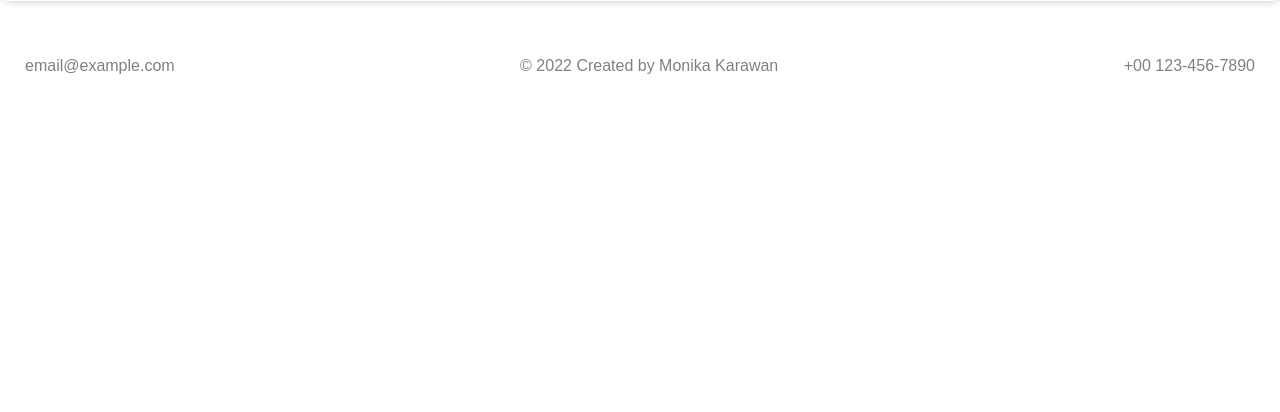
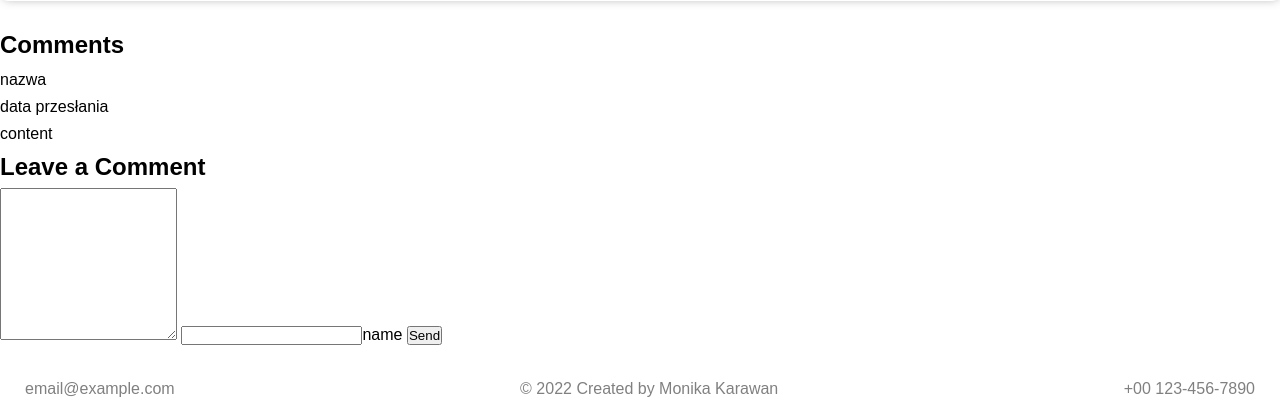
Before and after one commit to mkarawan/interior-design, a Django app: template blog/templates/blog/article.html in a window 1280 px wide. Shown: the part 1440-1852 px from the top of the page. Before the commit the page ends 1514 px from the top, so only its background shows below. Run offline with Django 4.2, Linux system fonts and the light colour scheme; the template is opened without the code that fills it: most values are stand-ins (such as "Sample title", 1, 10 or a date in 2020); grey boxes marked "Sample" are stand-in pictures.

Commit message:
templates and slug updates

```diff
--- a/blog/admin.py
+++ b/blog/admin.py
@@ -1,8 +1,6 @@
 from django.contrib import admin
 from . import models
 
+
 admin.site.register(models.Post)
 admin.site.register(models.Category)
-
-
-# Register your models here.
--- a/blog/templates/blog/aboutme.html
+++ b/blog/templates/blog/aboutme.html
@@ -1,7 +1,7 @@
 {% extends 'base.html' %}
 {% load static %}
 
-
+{% block title %}About Me{% endblock %}
 {% block container %}
 
 <div class="about">
--- a/blog/templates/blog/article.html
+++ b/blog/templates/blog/article.html
@@ -22,14 +22,14 @@
                 <i class="far fa-clock"></i>
                 <span>{{ post.published }}</span>
             </div>
-            <h3 class="title">{{ post.title }}</h3>
+            <h3 class="title">{{ post.title|title }}</h3>
             <p class="text">
               {{ post.content }}</p>
 
             <div class="links">
                 <a href="#" class="user">
                     <i class="far fa-user"></i>
-                    <p>by {{ post.author }}</p>
+                    <p>by {{ post.author|capfirst }}</p>
                 </a>
                 <div class="post-tags">
                 {% for tag in post.tags.all %}
@@ -49,9 +49,25 @@
 
     </div>
 </section>
+<div class="comments">
+
+    <h2>Comments</h2>
+    <ul>
+        <li>
+            <p>nazwa</p><p>data przesłania</p>
+            <p>content</p>
+        </li>
+    </ul>
+    <div class="leave-a-comment">
+    <h2>Leave a Comment</h2>
+
+    <textarea></textarea>
+       <input type="text">name
+    <button>Send</button>
         </div>
 </div>
+        </div>
+
+
+    </div>
 {% endblock %}
-
-</body>
-</html>
--- a/blog/templates/blog/category.html
+++ b/blog/templates/blog/category.html
@@ -20,7 +20,7 @@
            {% for post in posts %}
         <div class="post">
 
-            <a href="{% url 'blog:article' post.id %}">
+            <a href="{% url 'blog:article' post.slug %}">
      <img src="{{ post.image.url }}" class="image" alt="{{ post.title }}"/>
                 <div class="date">
                 <i class="far fa-clock"></i>
--- a/blog/templates/blog/contact.html
+++ b/blog/templates/blog/contact.html
@@ -1,7 +1,7 @@
 {% extends 'base.html' %}
 {% load static %}
 
-
+{% block title %}Contact{% endblock %}
 {% block container %}
 <div class="about">
         <div class="heading">
--- a/blog/templates/blog/pagination.html
+++ b/blog/templates/blog/pagination.html
@@ -11,7 +11,7 @@
                     {% if posts.number == item %}
                         <li class="active">{{ item }}</li>
                     {% else %}
-                        <li><a href="?page={{ item }}">{{ item }}</a> </li>
+                        <li><a href="?page={{ item }}">{{ item }}</a></li>
                     {% endif %}
                 {% endfor %}
 
--- a/blog/templates/blog/projects.html
+++ b/blog/templates/blog/projects.html
@@ -1,6 +1,7 @@
 {% extends 'base.html' %}
 {% load static %}
 
+{% block title %}My Projects{% endblock %}
 
 {% block container %}
 <div class="projects">
--- a/blog/templates/blog/sidebar.html
+++ b/blog/templates/blog/sidebar.html
@@ -37,7 +37,7 @@
             <h3 class="title">categories</h3>
             <div class="category">
                 {% for category in cats %}
-                <a href="{% url 'blog:categories' category.id %}">{{ category.title }}<span>{{ category.post_set.count }}</span></a>
+                <a href="{% url 'blog:categories' category.slug %}">{{ category.title }}<span>&nbsp;&nbsp;{{ category.post_set.count }}&nbsp;&nbsp;</span></a>
                 {% endfor %}
 
             </div>
--- a/blog/urls.py
+++ b/blog/urls.py
@@ -6,8 +6,8 @@ app_name = 'blog'
 
 urlpatterns = [
     path('', views.HomeView.as_view(), name='blog'),
-    path('categories/<int:id>/', views.Categories.as_view(), name='categories'),
-    path('article/<int:id>/', views.Article.as_view(), name='article'),
+    path('categories/<slug:slug>/', views.Categories.as_view(), name='categories'),
+    path('article/<slug:slug>/', views.Article.as_view(), name='article'),
     path('about_me', views.AboutMe.as_view(), name='about_me'),
     path('projects', views.Projects.as_view(), name='projects'),
     path('contact', views.Contact.as_view(), name='contact'),
--- a/static/css/style.css
+++ b/static/css/style.css
@@ -1,4 +1,5 @@
 body{
+  font-family: 'Poppins', sans-serif;
     line-height: 1.7;
     position: relative;
     min-height:86vh;
@@ -69,7 +70,7 @@ body{
       margin-top: 150px;
       padding: 0;
       box-sizing: border-box;
-      font-family: 'Poppins', sans-serif;
+
 }
 
 .container{
@@ -97,6 +98,7 @@ body{
 }
 
 .tag-name h3{
+    font-weight: 100;
      font-size: 2.5em;
      padding-bottom: 15px;
      padding-left: 30px;
@@ -164,7 +166,6 @@ body{
     padding: 0;
     box-sizing: border-box;
     line-height: 1.5;
-    font-family: 'Quicksand', sans-serif;
 }
 .about .heading{
 text-align: center;
--- a/templates/base.html
+++ b/templates/base.html
@@ -26,7 +26,7 @@
              <li><a href="#">Categories +</a>
              <ul>
                 {% for category in cats %}
-                 <li><a href="{% url 'blog:categories' category.id %}">{{ category.title }}</a></li>
+                 <li><a href="{% url 'blog:categories' category.slug %}">{{ category.title }}</a></li>
                 {% endfor %}
              </ul></li>
              <li><a href="{% url 'blog:about_me' %}">About me</a></li>
```
Also changed, not shown: blog/models.py (+10 -1 lines), blog/templates/blog/main.html (+5 -3 lines), blog/views.py (+5 -6 lines).
